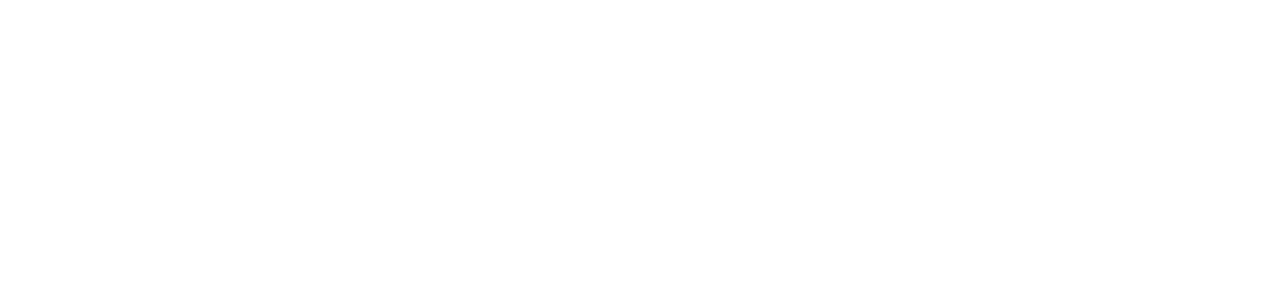
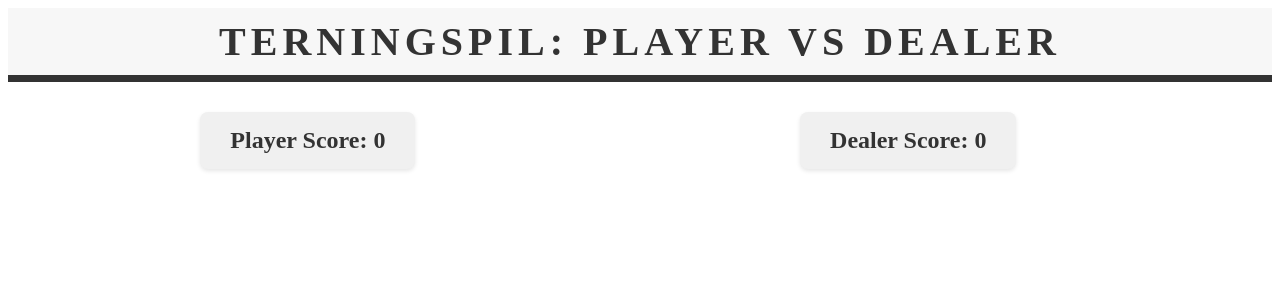
Before and after one commit to amaliehausmann/Terningespil, a React (Vite) app in the folder terningespil/: page / in a window 1280 px wide. Shown: the top 300 px of the page. Built offline with nearby package versions, Linux system fonts and the light colour scheme.

Commit message:
TerningeSpil

```diff
--- a/terningespil/package.json
+++ b/terningespil/package.json
@@ -24,6 +24,6 @@
     "eslint-plugin-react-hooks": "^5.1.0-rc.0",
     "eslint-plugin-react-refresh": "^0.4.9",
     "globals": "^15.9.0",
-    "vite": "^5.4.1"
+    "vite": "^5.4.2"
   }
 }
--- a/terningespil/src/App.jsx
+++ b/terningespil/src/App.jsx
@@ -1,11 +1,22 @@
-import './App.scss'
+import React, { useState } from 'react';
+import Header from './components/Header/Header';
+import Score from './components/Score/Score';
+import styles from './components/Score/Score.module.scss';
+
 
 function App() {
-
-  return (
-    <>
+    const [playerScore, setPlayerScore] = useState(0);
+    const [dealerScore, setDealerScore] = useState(0);
+    return(
+       <>
+        <Header title="TerningSpil: Player vs Dealer" />
+        <div className={styles.scoresWrapper}>
+          <Score label="Player Score" score={playerScore} />
+          <Score label="Dealer Score" score={dealerScore} />
+        </div>
     </>
-  )
+  );
 }
 
-export default App
+
+export default App;
--- a/terningespil/src/App.scss
+++ /dev/null
@@ -1,3 +0,0 @@
-body{
-  margin: 0;
-}
--- /dev/null
+++ b/terningespil/src/components/Header/Header.jsx
@@ -0,0 +1,11 @@
+import styles from '../Header/Header.module.scss';
+
+function Header({ title }) {
+  return (
+    <div className={styles.header}>
+      <h1>{title}</h1>
+    </div>
+  );
+}
+
+export default Header;
--- /dev/null
+++ b/terningespil/src/components/Header/Header.module.scss
@@ -0,0 +1,17 @@
+.header {
+  width: 100%;
+  text-align: center;
+  margin-bottom: 20px;
+  padding: 10px 0;
+  background-color: #f7f7f7;
+  border-bottom: 7px solid #333;
+
+  h1 {
+    font-size: 2.5rem;
+    font-weight: bold;
+    color: #333;
+    margin: 0;
+    text-transform: uppercase;
+    letter-spacing: 5px;
+  }
+}
--- /dev/null
+++ b/terningespil/src/components/Score/Score.jsx
@@ -0,0 +1,11 @@
+import styles from '../Score/Score.module.scss';
+
+function Score({ label, score }) {
+  return (
+    <div className={styles.score}>
+      <span>{label}: {score}</span>
+    </div>
+  );
+}
+
+export default Score;
--- /dev/null
+++ b/terningespil/src/components/Score/Score.module.scss
@@ -0,0 +1,17 @@
+.scoresWrapper {
+  display: flex;
+  justify-content: space-around;
+  align-items: center;
+  margin-top: 30px;
+  width: 95%;
+
+  .score {
+    padding: 15px 30px;
+    border-radius: 8px;
+    background-color: #f0f0f0;
+    font-size: 1.5rem;
+    font-weight: bold;
+    color: #333;
+    box-shadow: 0 2px 4px rgba(0, 0, 0, 0.1);
+  }
+}
```
Also changed, not shown: 1 other file (tests, documents, lock files or other folders).
